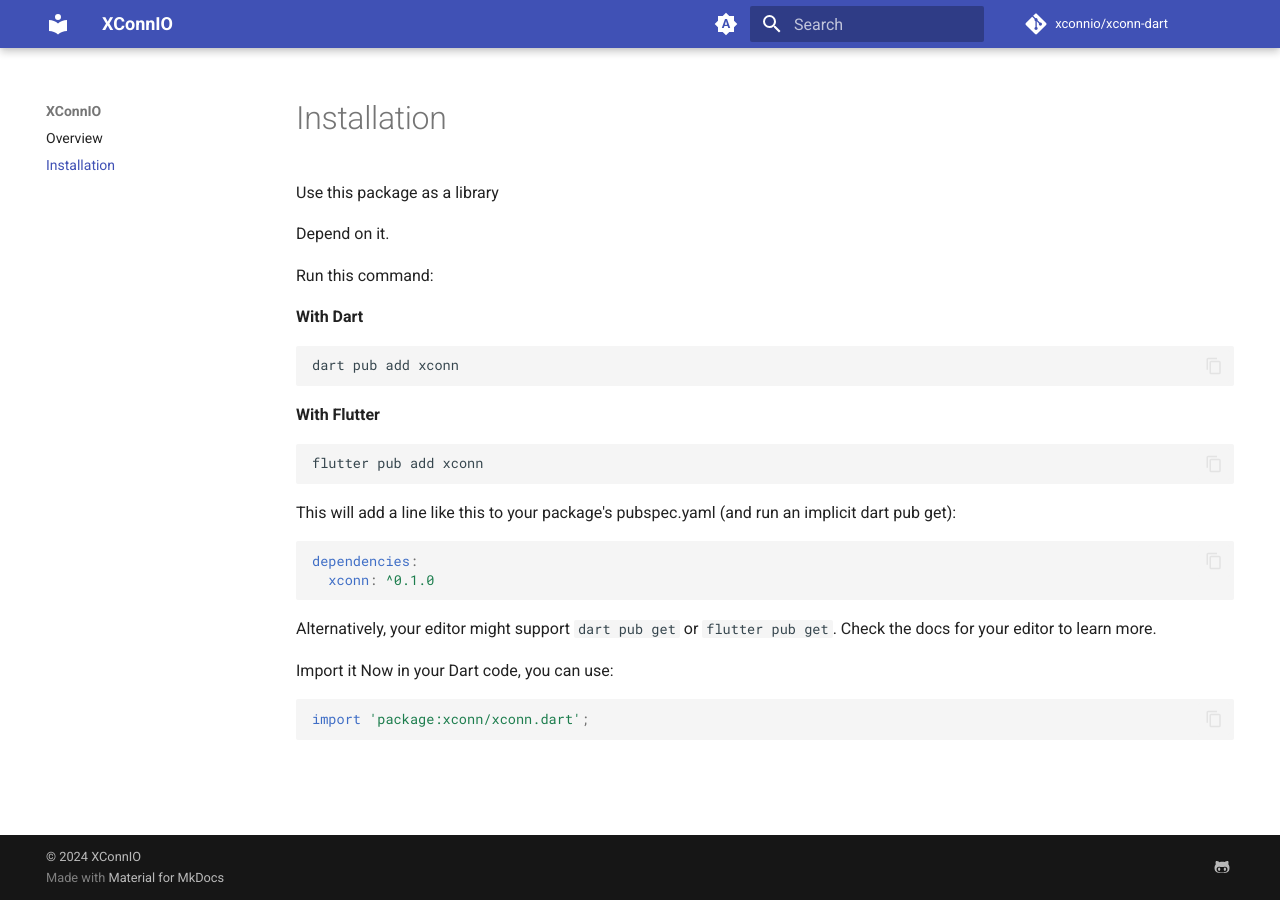
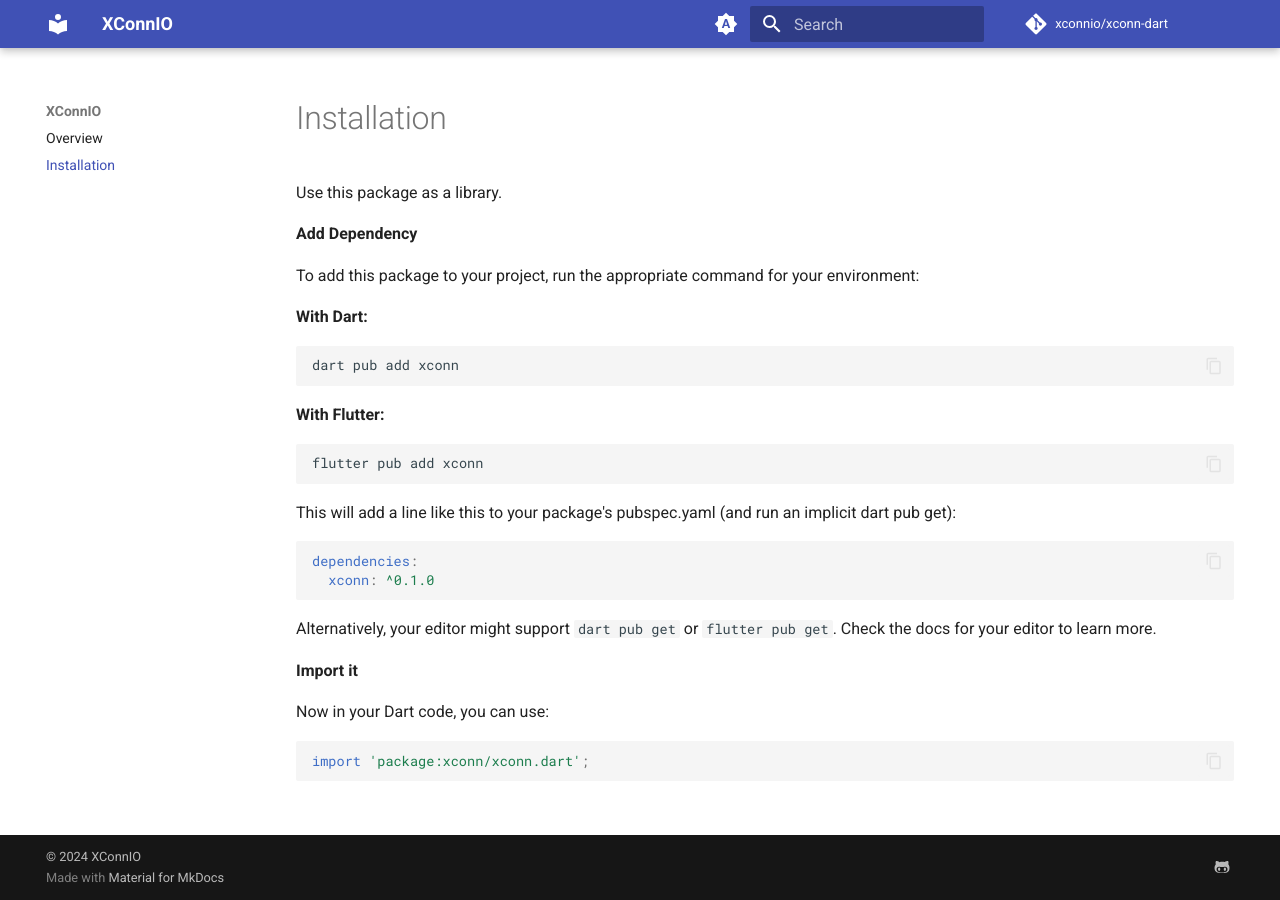
Before and after one commit to xconnio/xconn-dart, an MkDocs documentation site: the page built from docs/installation.md, in a window 1280 px wide. Built offline with MkDocs 1.6.1 and Material for MkDocs 9.7.7, drawn with Linux system fonts in a browser that asks for light colours; comment, search, counter and statistics services are not loaded.

Commit message:
Improve installation page

````diff
--- a/docs/installation.md
+++ b/docs/installation.md
@@ -1,21 +1,23 @@
 # Installation
-Use this package as a library
 
-Depend on it.
+Use this package as a library.
 
-Run this command:
+**Add Dependency**
 
-**With Dart**
+To add this package to your project, run the appropriate command for your environment:
+
+**With Dart:**
 
 ```shell
 dart pub add xconn
 ```
 
-**With Flutter**
+**With Flutter:**
 
 ```shell
 flutter pub add xconn
 ```
+
 This will add a line like this to your package's pubspec.yaml (and run an implicit dart pub get):
 
 ```yaml
@@ -23,9 +25,11 @@ dependencies:
   xconn: ^0.1.0
 ```
 
-Alternatively, your editor might support `dart pub get` or `flutter pub get`. Check the docs for your editor to learn more.
+Alternatively, your editor might support `dart pub get` or `flutter pub get`. Check the docs for
+your editor to learn more.
 
-Import it
+**Import it**
+
 Now in your Dart code, you can use:
 
 ```dart
````
